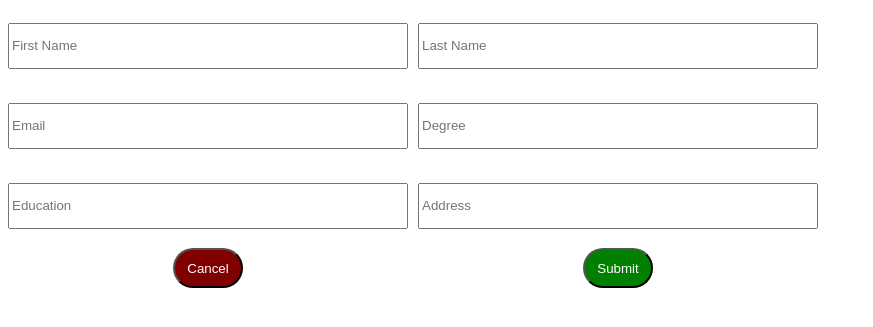
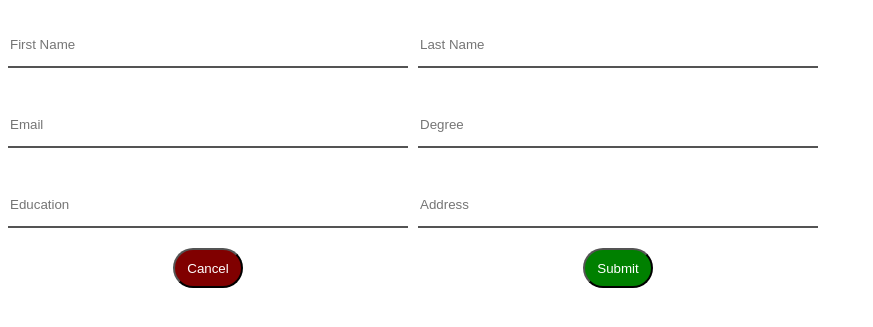
Before and after one commit to Manoj021/django_form_project, a Django app: page / in a window 1280 px wide. Shown: the top 327 px of the page, without its empty margins (0-873 px from the left). Run offline with Django 3.2, Linux system fonts and the light colour scheme.

Commit message:
Update home.css

```diff
--- a/FormforTest/static/Form/home.css
+++ b/FormforTest/static/Form/home.css
@@ -18,6 +18,9 @@ input {
   display: flex;
   align-content: flex-end;
   height: 40px;
+  outline: 0;
+  border-width: 0 0 2px;
+  border-color: black;
 }
 
 .submit-button {
```
